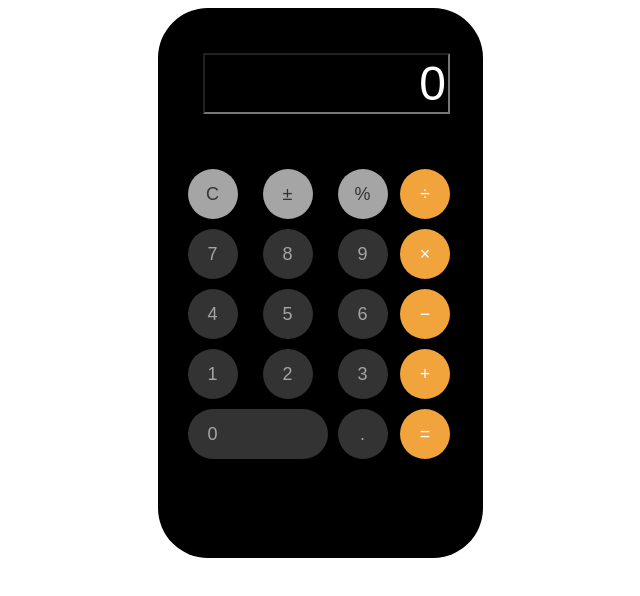
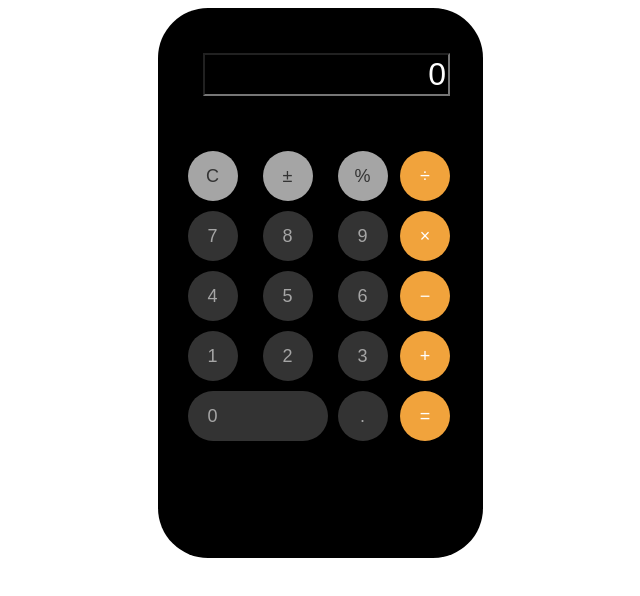
Before and after one commit to sheetal-Kanago/Calculator, a website: page index.html in a window 1280 px wide. Shown: the whole page, without its empty margins (320-960 px from the left). Drawn offline with Linux system fonts and the light colour scheme.

Commit message:
updated readme.MD

```diff
--- a/styles.scss
+++ b/styles.scss
@@ -33,7 +33,7 @@ body{
 }
 .display{
   margin: 20px;
-  font-size: xxx-large;
+  font-size: xx-large;
   color: white;
   background-color: black;
   width:90%;
```
Also changed, not shown: README.md, styles.css.
